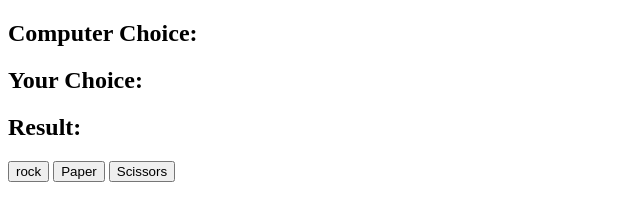
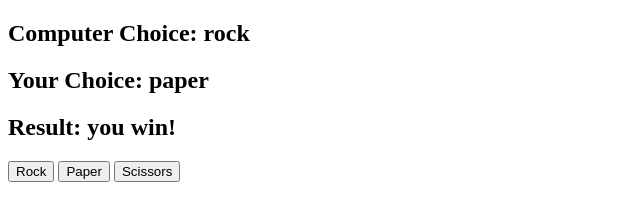
Before and after one commit to akoffikumassi/learn_js_by_building_7_games, a plain HTML site: page index.html in a window 1280 px wide. Both pictures are taken after a click on the button "Paper". Shown: the whole page, without its empty margins (0-640 px from the left). Drawn offline with Linux system fonts and the light colour scheme.

Commit message:
implementation done

```diff
--- a/app.js
+++ b/app.js
@@ -0,0 +1,56 @@
+const computerChoiceDisplay = document.getElementById("computer-choice");
+const userChoiceDisplay = document.getElementById("user-choice");
+const resultDisplay = document.getElementById("result");
+const possibleChoices = document.querySelectorAll("button");
+let userChoice;
+let computerChoice;
+let result;
+
+possibleChoices.forEach((possibleChoice) =>
+  possibleChoice.addEventListener("click", (e) => {
+    userChoice = e.target.id;
+    userChoiceDisplay.innerHTML = userChoice;
+    generateComputerChoice();
+    getResult();
+  })
+);
+
+function generateComputerChoice() {
+  const randomNumber = Math.floor(Math.random() * 3) + 1; // or you can use possibleChoices.length
+
+  if (randomNumber === 1) {
+    computerChoice = "rock";
+  }
+  if (randomNumber === 2) {
+    computerChoice = "scissors";
+  }
+  if (randomNumber === 3) {
+    computerChoice = "paper";
+  }
+  computerChoiceDisplay.innerHTML = computerChoice;
+}
+
+function getResult() {
+  if (computerChoice === userChoice) {
+    result = "its a draw!";
+  }
+  if (computerChoice === "rock" && userChoice === "paper") {
+    result = "you win!";
+  }
+  if (computerChoice === "rock" && userChoice === "scissors") {
+    result = "you lose!";
+  }
+  if (computerChoice === "paper" && userChoice === "scissors") {
+    result = "you win!";
+  }
+  if (computerChoice === "paper" && userChoice === "rock") {
+    result = "you lose!";
+  }
+  if (computerChoice === "scissors" && userChoice === "rock") {
+    result = "you win!";
+  }
+  if (computerChoice === "scissors" && userChoice === "paper") {
+    result = "you lose!";
+  }
+  resultDisplay.innerHTML = result;
+}
--- a/index.html
+++ b/index.html
@@ -11,7 +11,7 @@
     <h2>Your Choice: <span id="user-choice"></span></h2>
     <h2>Result: <span id="result"></span></h2>
 
-    <button id="rock">rock</button>
+    <button id="rock">Rock</button>
     <button id="paper">Paper</button>
     <button id="scissors">Scissors</button>
 
```
